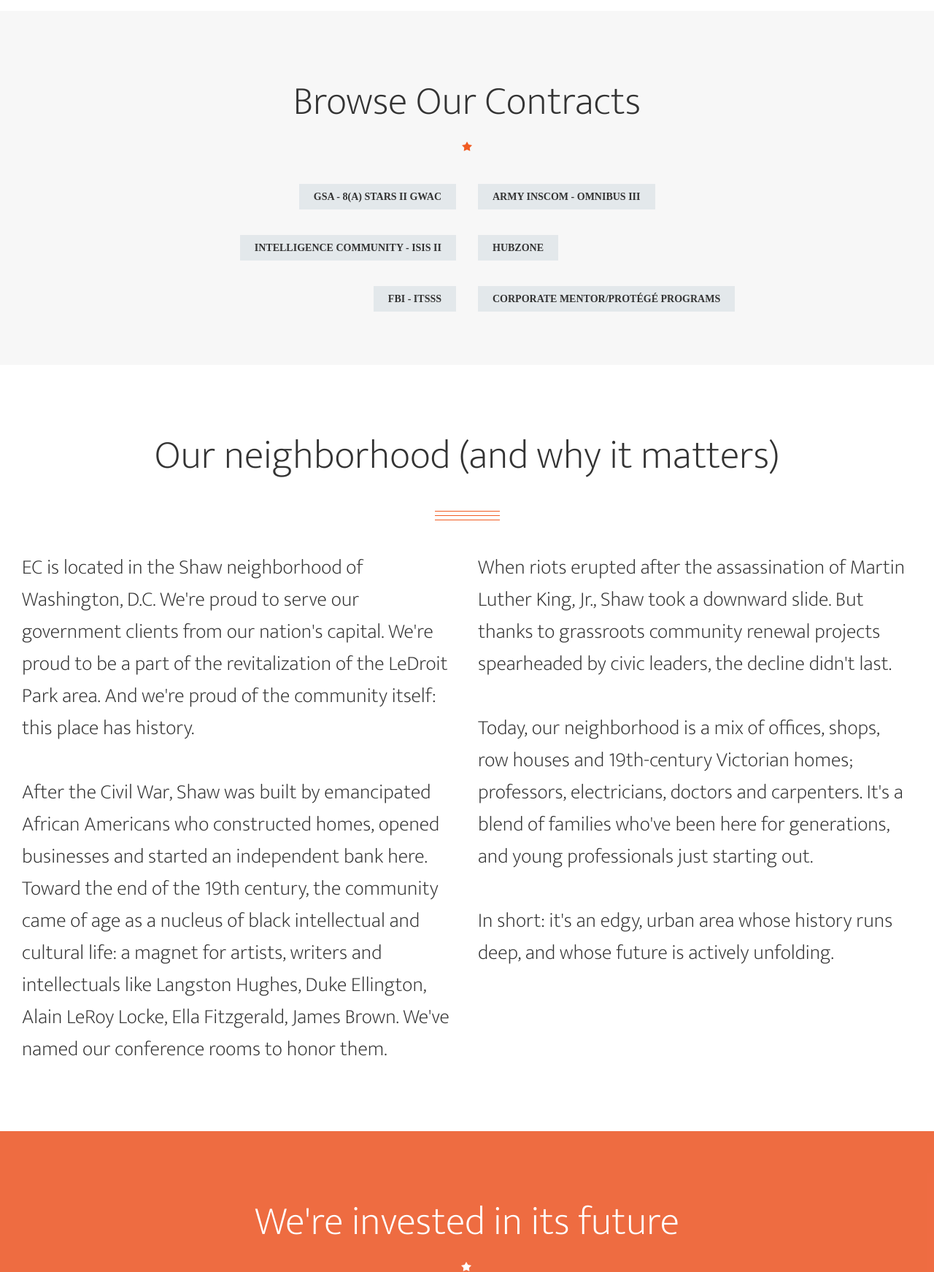
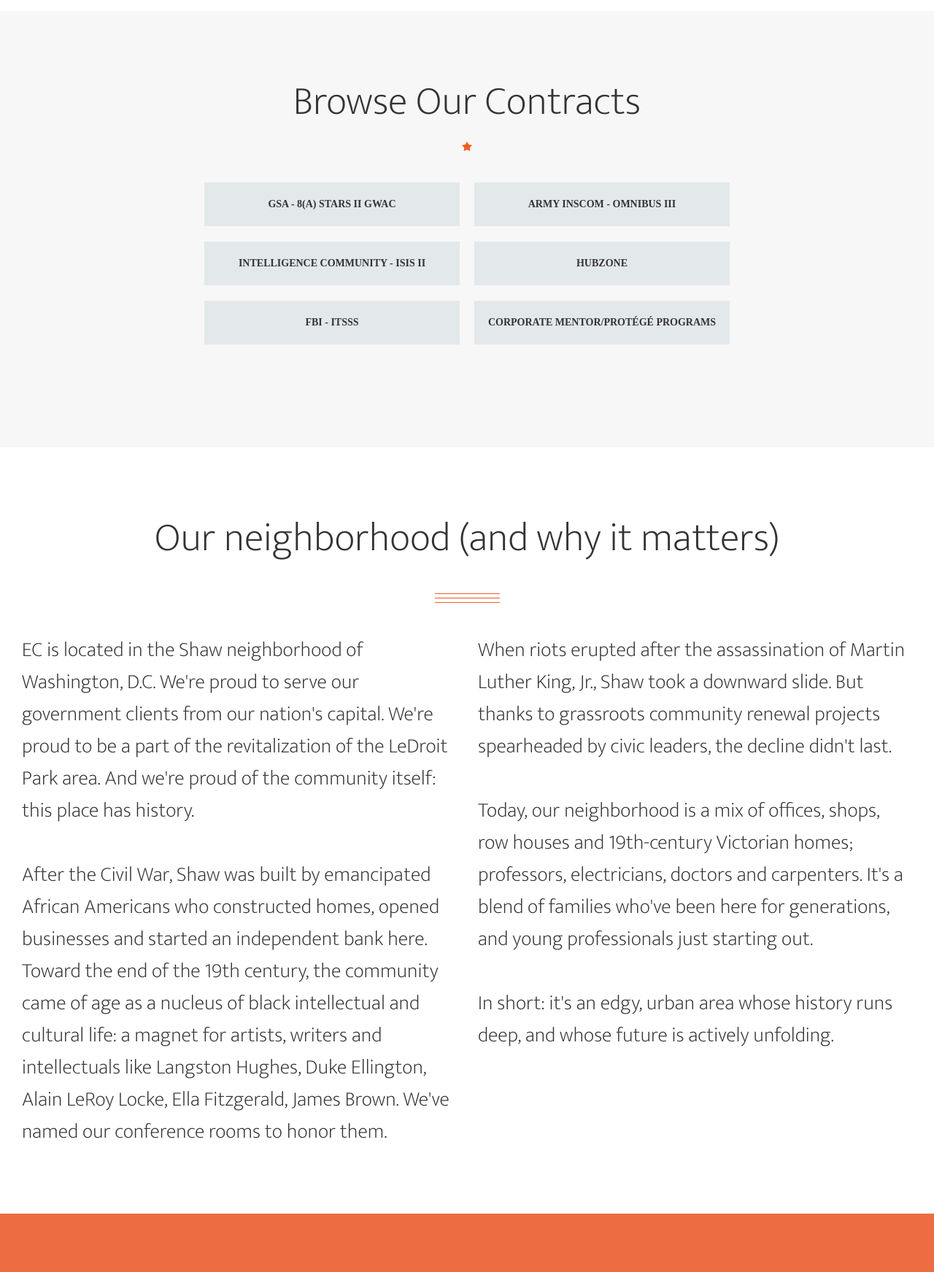
Before and after one commit to ectech/ec-web-refresh-3.0, a PHP site: page /aboutus.html in a window 1280 px wide. Shown: the part 1489-3232 px from the top of the page at 73% size. Run offline with PHP 8.4, Linux system fonts and the light colour scheme; some web fonts are replaced.

Commit message:
Fixed links and boxes in browse our contracts section

```diff
--- a/aboutus.html
+++ b/aboutus.html
@@ -118,32 +118,41 @@
           <img src="images/icon_star_small_orange.png">
       </div>
 
-      <div class="row" style="margin-top:50px;">
-          <div class="col-md-6" style="text-align:right;">
-              <span class="text-uppercase text-bold" style="background-color:#E3E8EB;padding:10px 20px;">GSA - 8(A) STARS II GWAC</span>
+      <div class="row"><div style="padding: 20px 0;"></div></div>
+
+      <div class="row">
+          <div style="position:relative;" class="col-md-6">
+              <div style="position:absolute;right:10px;background-color:#E3E8EB;padding:20px 0px;width:25em;" class="text-uppercase text-bold text-center">GSA - 8(A) STARS II GWAC</div>
           </div>
-          <div class="col-md-6" style="text-align:left;">
-            <span class="text-uppercase text-bold" style="background-color:#E3E8EB;padding:10px 20px;">ARMY INSCOM - OMNIBUS III</span>
+          <div style="position:relative;" class="col-md-6">
+            <div style="position:absolute;left:10px;background-color:#E3E8EB;padding:20px 0px;width:25em;" class="text-uppercase text-bold text-center">ARMY INSCOM - OMNIBUS III</div>
           </div>
       </div>
 
-      <div class="row" style="margin-top:50px;">
-          <div class="col-md-6" style="text-align:right;">
-            <span class="text-uppercase text-bold" style="background-color:#E3E8EB;padding:10px 20px;">INTELLIGENCE COMMUNITY - ISIS II</span>
+      <div class="row"><div style="padding: 40px 0;"></div></div>
+
+      <div class="row">
+          <div style="position:relative;" class="col-md-6">
+              <div style="position:absolute;right:10px;background-color:#E3E8EB;padding:20px 0px;width:25em;" class="text-uppercase text-bold text-center">INTELLIGENCE COMMUNITY - ISIS II</div>
           </div>
-          <div class="col-md-6" style="text-align:left;">
-            <span class="text-uppercase text-bold" style="background-color:#E3E8EB;padding:10px 20px;">HUBZONE</span>
+          <div style="position:relative;" class="col-md-6">
+            <div style="position:absolute;left:10px;background-color:#E3E8EB;padding:20px 0px;width:25em;" class="text-uppercase text-bold text-center">HUBZONE</div>
           </div>
       </div>
 
-      <div class="row" style="margin-top:50px;">
-          <div class="col-md-6" style="text-align:right;">
-              <span class="text-uppercase text-bold" style="background-color:#E3E8EB;padding:10px 20px;">FBI - ITSSS</span>
+      <div class="row"><div style="padding: 40px 0;"></div></div>
+
+      <div class="row">
+          <div style="position:relative;" class="col-md-6">
+              <div style="position:absolute;right:10px;background-color:#E3E8EB;padding:20px 0px;width:25em;" class="text-uppercase text-bold text-center">FBI - ITSSS</div>
           </div>
-          <div class="col-md-6" style="text-align:left;">
-              <span class="text-uppercase text-bold" style="background-color:#E3E8EB;padding:10px 20px;">CORPORATE MENTOR/PROTéGé PROGRAMS</span>
+          <div style="position:relative;" class="col-md-6">
+            <div style="position:absolute;left:10px;background-color:#E3E8EB;padding:20px 0px;width:25em;" class="text-uppercase text-bold text-center">CORPORATE MENTOR/PROTéGé PROGRAMS</div>
           </div>
       </div>
+
+      <div class="row"><div style="padding: 60px 0;"></div></div>
+
   </section>
 
   <!-- Our Neighborhood Section -->
--- a/css/ec.css
+++ b/css/ec.css
@@ -158,7 +158,10 @@ section#top {
     text-align:center;
     background: url(../images/home-masthead-gray-image.jpg) no-repeat top center fixed;
     background-size: cover;
+    /*
+    Commented out because it was disabling the links -- not sure it's needed.
     z-index: -100;
+    */
 
 }
 
```
